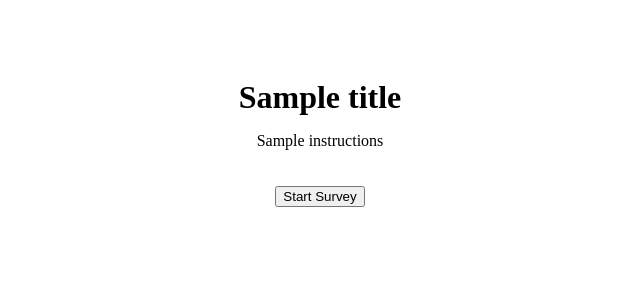
After one commit to mswed/flask-survey, a Flask app: template templates/intro.html in a window 1280 px wide. The commit adds this page. Shown: the top 300 px of the page, without its empty margins (320-960 px from the left). Run offline with Flask 3, Linux system fonts and the light colour scheme; the template is opened without the code that fills it: most values are stand-ins (such as "Sample title", 1, 10 or a date in 2020).

Commit message:
multiple surveys

```diff
--- a/app.py
+++ b/app.py
@@ -1,23 +1,52 @@
 from flask import Flask, render_template, request, redirect, flash, session
-from surveys import satisfaction_survey
+from surveys import satisfaction_survey, surveys
 
 app = Flask(__name__)
 app.config['SECRET_KEY'] = 'Do not tell anyone'
 
-
 @app.route('/')
 def home():
-    return render_template('home.html',
-                           title=satisfaction_survey.title,
-                           instructions=satisfaction_survey.instructions)
+    """
+    Go to home page displaying a selection of surveys
+    @return: Response
+    """
 
+    session['survey_names'] = [name for name in surveys.keys()]
+
+    return render_template('home.html')
+
+
+@app.route('/intro')
+def show_intro():
+    """
+    Intro to the selected survey including survey title and instructions
+    @return: Response
+    """
+    session['selected_survey'] = request.args['selected-survey']
+    survey = surveys.get(session['selected_survey'])
+
+    return render_template('intro.html',
+                           title=survey.title,
+                           instructions=survey.instructions)
 
 @app.route('/start')
 def start_survey():
+    """
+    Initialize a survey
+    @return:
+    """
+    # Clear previous survey answers
     session['responses'] = []
+
     return redirect('/questions/0')
+
 @app.route('/questions/<int:question_id>')
 def display_question(question_id):
+    """
+    Display a question and possible answers
+    @param question_id: int, question number
+    @return: Response
+    """
 
     try:
         # Check if the question is actually the next question
@@ -25,12 +54,15 @@ def display_question(question_id):
             flash(f"Hey! Don't mess with the order of the questions!")
             return redirect(f"/questions/{len(session['responses'])}")
     except KeyError:
+        # The user tried to access a question directly before the starting the survey
         session['responses'] = []
-        return redirect(f"/questions/0")
+        return redirect("/")
 
+    # Select the survey object
+    survey = surveys.get(session['selected_survey'])
 
     # Select the actual question
-    selected_question = satisfaction_survey.questions[question_id]
+    selected_question = survey.questions[question_id]
     question = selected_question.question
     answers = selected_question.choices
 
--- /dev/null
+++ b/templates/intro.html
@@ -0,0 +1,11 @@
+{% extends 'base.html' %}
+{% block title %} Home {% endblock %}
+{% block content %}
+
+<form action="/start" class="question">
+    <h1>{{title}}</h1>
+    <p>{{instructions}}</p>
+    <button>Start Survey</button>
+</form>
+
+{% endblock %}}
```
Also changed, not shown: templates/home.html (+11 -4 lines), surveys.py (line endings or trailing spaces).
